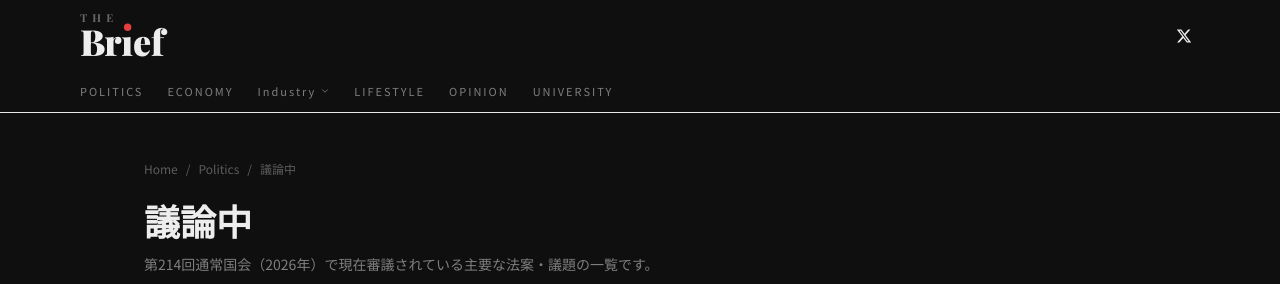
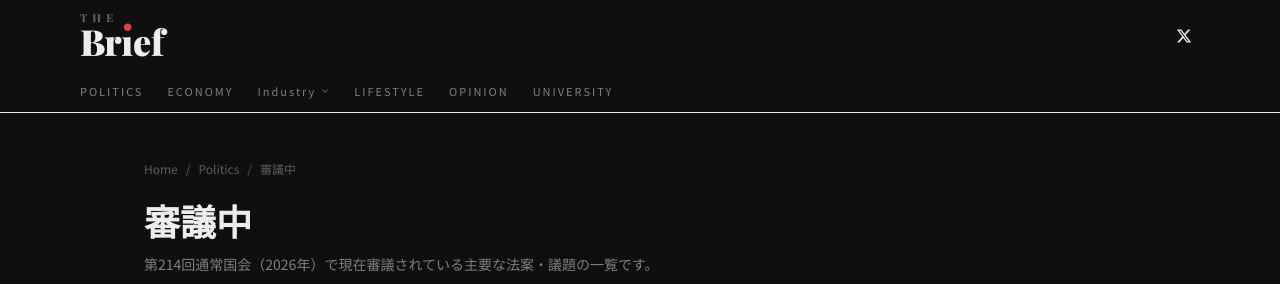
Before and after one commit to NaokiHashizume/TheBrief, a Next.js app: page /politics/debates in a window 1280 px wide. Shown: the top 284 px of the page. Built offline with nearby package versions, Linux system fonts and the light colour scheme.

Commit message:
rename 議論中 to 審議中 across all debate pages
https://claude.ai/code/session_01QXDKr4YpRpK7DwSxZrt3C2

```diff
--- a/src/app/politics/debates/[slug]/page.tsx
+++ b/src/app/politics/debates/[slug]/page.tsx
@@ -16,7 +16,7 @@ export async function generateMetadata({
   const debate = debates.find((d) => d.slug === slug);
   if (!debate) return { title: "Not Found" };
   return {
-    title: `${debate.title} — 議論中`,
+    title: `${debate.title} — 審議中`,
     description: debate.summary,
     alternates: { canonical: `https://thebrief.info/politics/debates/${slug}` },
   };
@@ -39,7 +39,7 @@ export default async function DebateDetailPage({
         <span>/</span>
         <Link href="/politics" className="hover:text-foreground transition-colors">Politics</Link>
         <span>/</span>
-        <Link href="/politics/debates" className="hover:text-foreground transition-colors">議論中</Link>
+        <Link href="/politics/debates" className="hover:text-foreground transition-colors">審議中</Link>
         <span>/</span>
         <span className="truncate max-w-[150px]">{debate.title}</span>
       </div>
@@ -137,7 +137,7 @@ export default async function DebateDetailPage({
           <svg xmlns="http://www.w3.org/2000/svg" width="14" height="14" viewBox="0 0 24 24" fill="none" stroke="currentColor" strokeWidth="2" strokeLinecap="round" strokeLinejoin="round">
             <polyline points="15 18 9 12 15 6" />
           </svg>
-          議論中の一覧に戻る
+          審議中の一覧に戻る
         </Link>
       </div>
     </div>
--- a/src/app/politics/debates/page.tsx
+++ b/src/app/politics/debates/page.tsx
@@ -3,7 +3,7 @@ import Link from "next/link";
 import { debates } from "@/lib/debates";
 
 export const metadata: Metadata = {
-  title: "議論中 — 国会で審議中の法案・議題",
+  title: "審議中 — 国会で審議中の法案・議題",
   description:
     "国会で現在審議されている法案・議題の一覧。予算案、AI規制法、少子化対策など主要な議論の概要と各政党の立場をまとめます。",
   alternates: { canonical: "https://thebrief.info/politics/debates" },
@@ -18,10 +18,10 @@ export default function DebatesPage() {
         <span>/</span>
         <Link href="/politics" className="hover:text-foreground transition-colors">Politics</Link>
         <span>/</span>
-        <span>議論中</span>
+        <span>審議中</span>
       </div>
 
-      <h1 className="font-serif text-3xl md:text-4xl font-bold">議論中</h1>
+      <h1 className="font-serif text-3xl md:text-4xl font-bold">審議中</h1>
       <p className="mt-3 text-sm text-foreground/50 leading-relaxed">
         第214回通常国会（2026年）で現在審議されている主要な法案・議題の一覧です。
       </p>
--- a/src/app/politics/page.tsx
+++ b/src/app/politics/page.tsx
@@ -97,7 +97,7 @@ export default function PoliticsPage() {
         ))}
       </div>
 
-      {/* 議論中 button */}
+      {/* 審議中 button */}
       <Link
         href="/politics/debates"
         className="group mt-8 flex items-center justify-between w-full p-5 rounded-xl border-2 border-dashed border-brief-red/30 hover:border-brief-red hover:bg-brief-red/[0.03] transition-all duration-200"
@@ -109,7 +109,7 @@ export default function PoliticsPage() {
             </svg>
           </div>
           <div>
-            <h2 className="font-serif text-xl font-bold">議論中</h2>
+            <h2 className="font-serif text-xl font-bold">審議中</h2>
             <span className="text-[9px] tracking-[2px] uppercase text-foreground/25">Debates in Progress</span>
             <p className="text-sm text-foreground/40 mt-0.5">
               国会で現在審議されている法案・議題の一覧
```
